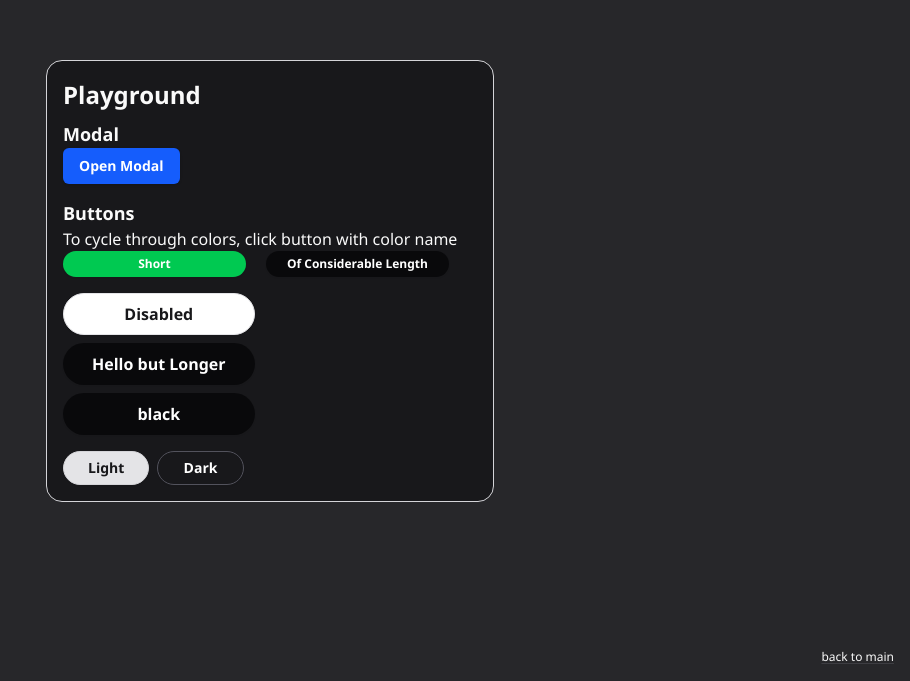
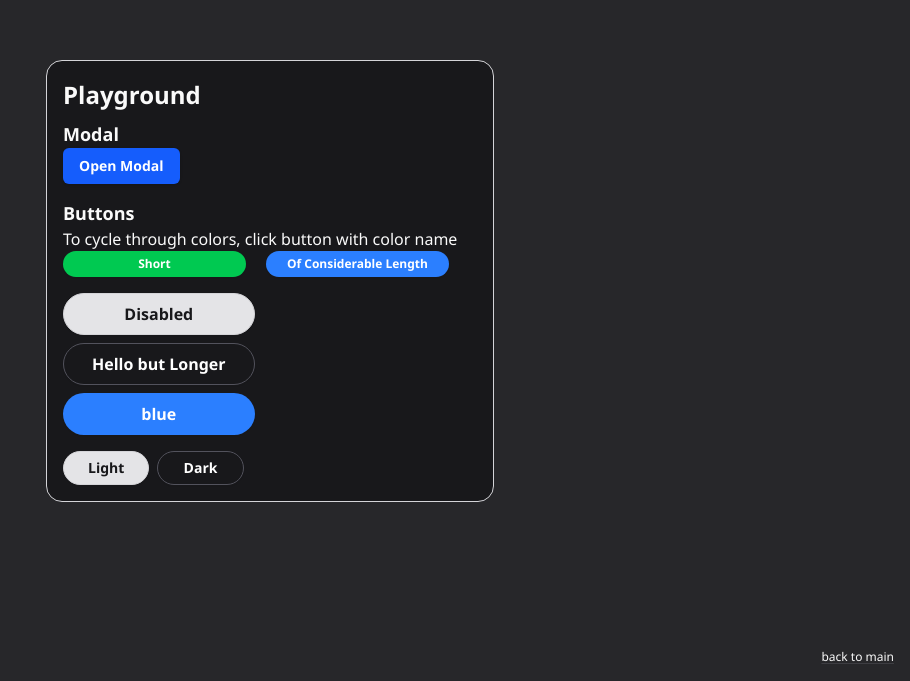
Before and after one commit to kevinashworth/pomodoro, a React (Vite) app: page /playground in a window 1280 px wide. Shown: the part 119-800 px from the top of the page, without its empty margins (370-1280 px from the left). Built offline with nearby package versions, Linux system fonts and the light colour scheme.

Commit message:
chore: remove black, white, yellow buttons
unused

```diff
--- a/src/components/button.tsx
+++ b/src/components/button.tsx
@@ -13,15 +13,12 @@ const sizes = {
 } as const;
 
 export const variants = {
-  black: tw`border-transparent bg-zinc-950 text-white hover:bg-zinc-700 focus-visible:outline-zinc-950`,
-  blue: tw`border-transparent bg-blue-500 text-white hover:bg-blue-600 focus-visible:outline-blue-600`,
+  blue: tw`border-transparent bg-blue-500 text-white focus-visible:outline-blue-600`,
   dark: tw`border-zinc-600 bg-zinc-900 text-white hover:border-zinc-400 focus-visible:outline-zinc-600 disabled:pointer-events-none disabled:text-zinc-500 disabled:hover:border-zinc-600`,
   green: tw`border-transparent bg-green-500 text-white focus-visible:outline-green-600`,
   light: tw`border-zinc-300 bg-zinc-200 text-zinc-900 hover:bg-zinc-100 focus-visible:outline-zinc-300`,
   orange: tw`border-transparent bg-orange-500 text-white focus-visible:outline-orange-600`,
-  red: tw`border-transparent bg-red-500 text-white hover:bg-red-600 focus-visible:outline-red-600`,
-  white: tw`border-zinc-200 bg-white text-zinc-900 hover:bg-zinc-100 focus-visible:outline-zinc-500`,
-  yellow: tw`border-transparent bg-yellow-500 text-white hover:bg-yellow-600 focus-visible:outline-yellow-600`,
+  red: tw`border-transparent bg-red-500 text-white focus-visible:outline-red-600`,
 } as const;
 
 export type ButtonVariant = keyof typeof variants;
--- a/src/components/playground-dialog.tsx
+++ b/src/components/playground-dialog.tsx
@@ -42,7 +42,7 @@ function PlaygroundDialog() {
           <div className="border-b border-zinc-600" />
           <footer className="flex justify-center py-4">
             <ButtonGroup className="gap-4">
-              <Button onClick={() => setDialogOpen(false)} size="sm" type="button" variant="white">
+              <Button onClick={() => setDialogOpen(false)} size="sm" type="button" variant="light">
                 Cancel
               </Button>
               <Button
--- a/src/pages/playground.tsx
+++ b/src/pages/playground.tsx
@@ -51,10 +51,10 @@ function PlaygroundPage() {
             </Button>
           </ButtonGroup>
           <ButtonGroup orientation="vertical">
-            <Button onClick={() => console.log("clicked Disabled button")} size="md" variant="white" disabled>
+            <Button onClick={() => console.log("clicked Disabled button")} size="md" variant="light" disabled>
               Disabled
             </Button>
-            <Button onClick={() => console.log("clicked Hello but Longer button")} size="md" variant="black">
+            <Button onClick={() => console.log("clicked Hello but Longer button")} size="md" variant="dark">
               Hello but Longer
             </Button>
             <Button
```
Also changed, not shown: 1 other file (tests, documents, lock files or other folders).
